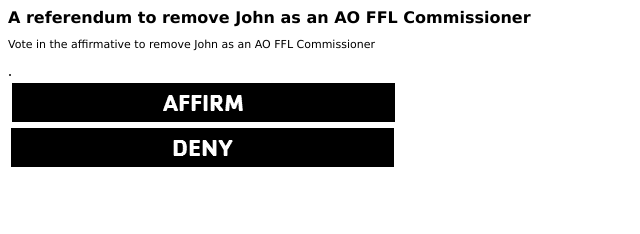
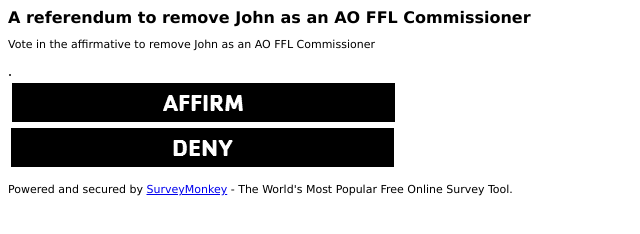
Before and after one commit to aofflreferendum/2018referendum, a plain HTML site: page index.html in a window 1280 px wide. Shown: the whole page, without its empty margins (0-640 px from the left). Drawn offline with Linux system fonts and the light colour scheme.

Commit message:
Update index.html

```diff
--- a/index.html
+++ b/index.html
@@ -6,6 +6,10 @@
   p {
     font-family: Verdana, Arial;
     font-size: 11px;
+  }
+  #footer {
+    font-size: 9px;
+    align: center;
   }
 </style>
 
@@ -17,3 +21,4 @@
 <div>
   <a href="https://aofflreferendum.github.io/2018referendum/vote.html"><img src='https://aofflreferendum.github.io/2018referendum/deny.png' /></a>
 </div>
+<div id="footer"><p>Powered and secured by <a href="http://surveymonkey.com">SurveyMonkey</a> - The World's Most Popular Free Online Survey Tool.</p></div>
```
